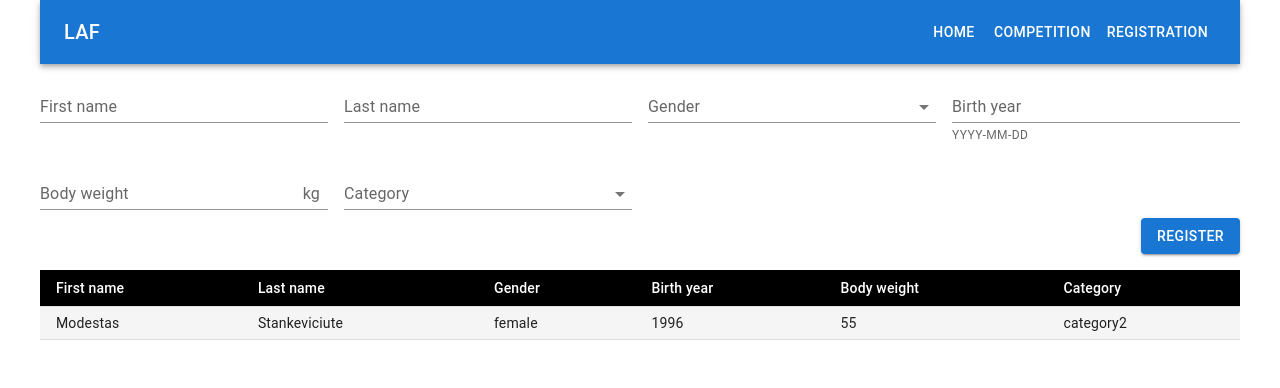
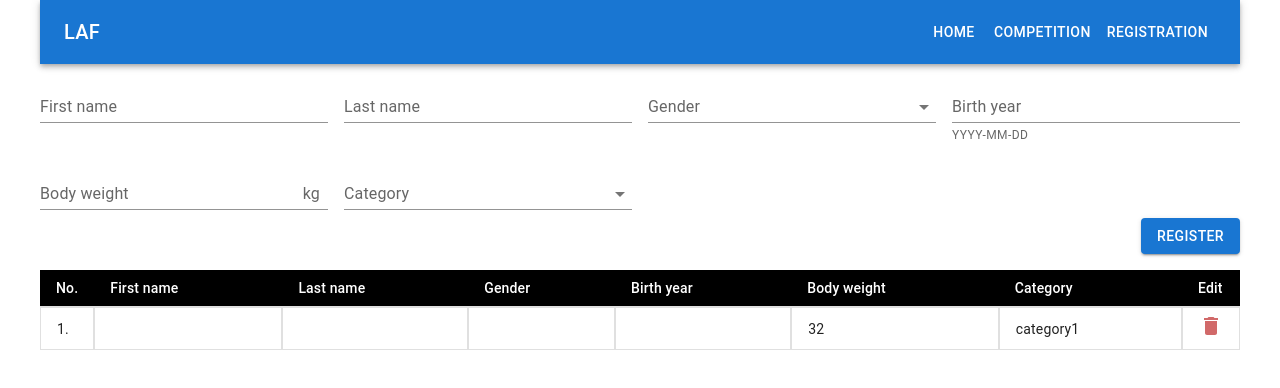
Before and after one commit to ModestasBar/wrp_score, a React (Create React App) app in the folder wrp_score/: page /registration in a window 1280 px wide. Shown: the top 388 px of the page. Built offline with nearby package versions, Linux system fonts and the light colour scheme; data requests are answered from the project's data file.

Commit message:
Delete participant

```diff
--- a/wrp_score/db/db.json
+++ b/wrp_score/db/db.json
@@ -1,12 +1,12 @@
 {
   "participants": [
     {
-      "name": "Modestas",
-      "surname": "Stankeviciute",
-      "gender": "female",
-      "bodyWeight": "55",
-      "classCategory": "category2",
-      "birthYear": "1996",
+      "name": "",
+      "surname": "",
+      "gender": "",
+      "bodyWeight": "32",
+      "classCategory": "category1",
+      "birthYear": "",
       "age": "",
       "allGames": {
         "game_1": {
@@ -69,7 +69,7 @@
       "total": "",
       "points": "",
       "place": "",
-      "id": 1
+      "id": "ZU_ddrfwiJbi2XkE88V1j"
     }
   ]
 }
--- a/wrp_score/src/App.tsx
+++ b/wrp_score/src/App.tsx
@@ -19,7 +19,7 @@ const App = () => {
   return (
     <Container fixed sx={styles.mainContainer}>
       <NavBar />
-      <Box component='div' sx={{ marginTop: '75px' }}>
+      <Box component="div" sx={{ marginTop: '75px' }}>
         <Routes>
           {routes.map(({ path, element }) => (
             <Route path={path} element={element} key={path} />
--- a/wrp_score/src/components/CompetitionCell/CompetitionCell.styles.tsx
+++ b/wrp_score/src/components/CompetitionCell/CompetitionCell.styles.tsx
@@ -2,7 +2,6 @@ import { Theme } from '@mui/material';
 
 export const styles = {
   box: {
-    padding: '6px 0px',
     display: 'flex',
     alignItems: 'center',
     position: 'relative',
--- a/wrp_score/src/components/CompetitionCell/CompetitionCell.tsx
+++ b/wrp_score/src/components/CompetitionCell/CompetitionCell.tsx
@@ -64,6 +64,7 @@ const CompetitionCell: React.FC<IProps> = ({
             onChange={({ target: { value } }) => {
               setValue(value);
             }}
+            disableUnderline
           />
           <IconButton color="primary" aria-label="directions">
             <LockComponent onClick={handleLockClick} />
--- a/wrp_score/src/components/RegForm/RegForm.tsx
+++ b/wrp_score/src/components/RegForm/RegForm.tsx
@@ -6,6 +6,7 @@ import {
 } from '../../modules/participantsApi';
 import { initialParticipant, IParticipant } from '../../dto/participant.dto';
 import { registrationFields } from './RegForm.fields';
+import { nanoid } from '@reduxjs/toolkit';
 
 export type TNewParticipant = Omit<IParticipant, 'id' | 's1' | 's2' | 's3'>;
 
@@ -17,7 +18,7 @@ const RegForm = () => {
     await registerNew({
       ...initialParticipant,
       ...participant,
-      id: Number(participantsList?.length) + 1,
+      id: nanoid(),
     });
   };
 
--- a/wrp_score/src/components/RegTable/RegTable.styles.ts
+++ b/wrp_score/src/components/RegTable/RegTable.styles.ts
@@ -8,15 +8,24 @@ export const styles: Record<string, SxProps<Theme>> = {
   }),
   tableCell: {
     fontSize: 14,
+    border: '1px solid #e0e0e0',
   },
-  tableRow: ({ palette }) => ({
-    '&.MuiTableRow-root': {
-      ':nth-of-type(odd)': {
-        backgroundColor: palette.action.hover,
+  numericCell: {
+    border: '1px solid #e0e0e0',
+    width: '0px',
+  },
+  deleteCell: {
+    border: '1px solid #e0e0e0',
+    '&.MuiTableCell-root.MuiTableCell-body': {
+      width: '0px',
+
+      '& svg': {
+        color: '#d16969',
+
+        '&:hover': {
+          cursor: 'pointer',
+        },
       },
     },
-    '& :last-child td, &:last-child th': {
-      border: 0,
-    },
-  }),
+  },
 };
--- a/wrp_score/src/components/RegTable/RegTable.tsx
+++ b/wrp_score/src/components/RegTable/RegTable.tsx
@@ -4,52 +4,72 @@ import TableContainer from '@mui/material/TableContainer';
 import TableHead from '@mui/material/TableHead';
 import TableRow from '@mui/material/TableRow';
 import TableCell from '@mui/material/TableCell';
+import DeleteIcon from '@mui/icons-material/Delete';
 import { styles } from './RegTable.styles';
 import { registrationFields } from '../RegForm/RegForm.fields';
-import { useGetParticipantsQuery } from '../../modules/participantsApi';
+import {
+  useDeleteParticipantMutation,
+  useGetParticipantsQuery,
+} from '../../modules/participantsApi';
 import LoadingSpinner from '../LoadingSpinner';
+import { IParticipant } from '../../dto/participant.dto';
 
-const RegTable: React.FC = () => {
+const RegTable = () => {
   const { data, isLoading, isSuccess } = useGetParticipantsQuery({});
+  const [deleteParticipant, { isLoading: isDeleting }] =
+    useDeleteParticipantMutation(undefined);
+
+  const handleUserDelete = async (participant: IParticipant) => {
+    await deleteParticipant(participant);
+  };
 
   return (
     <>
-      {isLoading && <LoadingSpinner />}
+      {isLoading && isDeleting && <LoadingSpinner />}
       {isSuccess && (
         <TableContainer sx={{ mt: 2, overflowX: 'initial' }}>
           <Table stickyHeader aria-label="customized table" size="small">
             <TableHead>
               <TableRow>
+                <TableCell sx={styles.tableHead}>No.</TableCell>
                 {registrationFields.map(({ label }, index) => (
                   <TableCell key={index} sx={styles.tableHead}>
                     {label}
                   </TableCell>
                 ))}
+                <TableCell sx={styles.tableHead}>Edit</TableCell>
               </TableRow>
             </TableHead>
             <TableBody>
-              {data?.map(
-                (
-                  {
-                    name,
-                    surname,
-                    gender,
-                    bodyWeight,
-                    classCategory,
-                    birthYear,
-                  },
-                  index: number
-                ) => (
-                  <TableRow key={index} sx={styles.tableRow}>
-                    <TableCell sx={styles.tableCell}>{name}</TableCell>
-                    <TableCell sx={styles.tableCell}>{surname}</TableCell>
-                    <TableCell sx={styles.tableCell}>{gender}</TableCell>
-                    <TableCell sx={styles.tableCell}>{birthYear}</TableCell>
-                    <TableCell sx={styles.tableCell}>{bodyWeight}</TableCell>
-                    <TableCell sx={styles.tableCell}>{classCategory}</TableCell>
-                  </TableRow>
-                )
-              )}
+              {data?.map((contestant, index: number) => (
+                <TableRow key={index} sx={styles.tableRow}>
+                  <TableCell sx={styles.numericCell}>{`${
+                    index + 1
+                  }.`}</TableCell>
+                  <TableCell sx={styles.tableCell}>{contestant.name}</TableCell>
+                  <TableCell sx={styles.tableCell}>
+                    {contestant.surname}
+                  </TableCell>
+                  <TableCell sx={styles.tableCell}>
+                    {contestant.gender}
+                  </TableCell>
+                  <TableCell sx={styles.tableCell}>
+                    {contestant.birthYear}
+                  </TableCell>
+                  <TableCell sx={styles.tableCell}>
+                    {contestant.bodyWeight}
+                  </TableCell>
+                  <TableCell sx={styles.tableCell}>
+                    {contestant.classCategory}
+                  </TableCell>
+                  <TableCell sx={styles.deleteCell}>
+                    <DeleteIcon
+                      sx={styles.deleteIcon}
+                      onClick={() => handleUserDelete(contestant)}
+                    />
+                  </TableCell>
+                </TableRow>
+              ))}
             </TableBody>
           </Table>
         </TableContainer>
--- a/wrp_score/src/dto/participant.dto.ts
+++ b/wrp_score/src/dto/participant.dto.ts
@@ -1,7 +1,7 @@
 import { IAllGames, initAllGamesValue } from './game.dto';
 
 export interface IParticipant {
-  id: number;
+  id: number | string;
   name: string;
   surname: string;
   gender: string;
--- a/wrp_score/src/modules/participantsApi.ts
+++ b/wrp_score/src/modules/participantsApi.ts
@@ -31,6 +31,14 @@ export const participantsApi = createApi({
       }),
       invalidatesTags: [TAG_TYPE.PARTICIPANTS],
     }),
+    deleteParticipant: builder.mutation({
+      query: (participant: IParticipant) => ({
+        url: `/participants/${participant.id}`,
+        method: 'DELETE',
+        body: participant,
+      }),
+      invalidatesTags: [TAG_TYPE.PARTICIPANTS],
+    }),
   }),
 });
 
@@ -38,4 +46,5 @@ export const {
   useGetParticipantsQuery,
   useRegisterNewParticipantMutation,
   useUpdateParticipantMutation,
+  useDeleteParticipantMutation,
 } = participantsApi;
--- a/wrp_score/src/pages/Competition/Competition.styles.ts
+++ b/wrp_score/src/pages/Competition/Competition.styles.ts
@@ -12,15 +12,8 @@ export const styles: Record<string, SxProps<Theme>> = {
       color: palette.common.white,
     },
     '&.MuiTableCell-body': {
+      border: '1px solid #e0e0e0',
       padding: '0px 16px',
     },
   }),
-  tableRow: ({ palette }) => ({
-    '&:nth-of-type(odd)': {
-      backgroundColor: palette.action.hover,
-    },
-    '&:last-child td, &:last-child th': {
-      border: 0,
-    },
-  }),
 };
--- a/wrp_score/src/pages/Competition/Competition.tsx
+++ b/wrp_score/src/pages/Competition/Competition.tsx
@@ -86,10 +86,7 @@ const Competition = () => {
             </TableRow>
           </TableHead>
           <TableBody>
-            {participants.map((participant, index: number) => {
-              console.log(participant);
-
-              return (
+            {participants.map((participant, index: number) => (
               <TableRow sx={styles.tableRow} key={index}>
                 {competitionRow(participant).map((params, index: number) => (
                   <TableCell key={index} sx={styles.tableCell}>
@@ -102,8 +99,7 @@ const Competition = () => {
                   </TableCell>
                 ))}
               </TableRow>
-              );
-            })}
+            ))}
           </TableBody>
         </Table>
       )}
```
Also changed, not shown: 1 other file (tests, documents, lock files or other folders). Lines whose indentation alone changed are shown as unchanged.
